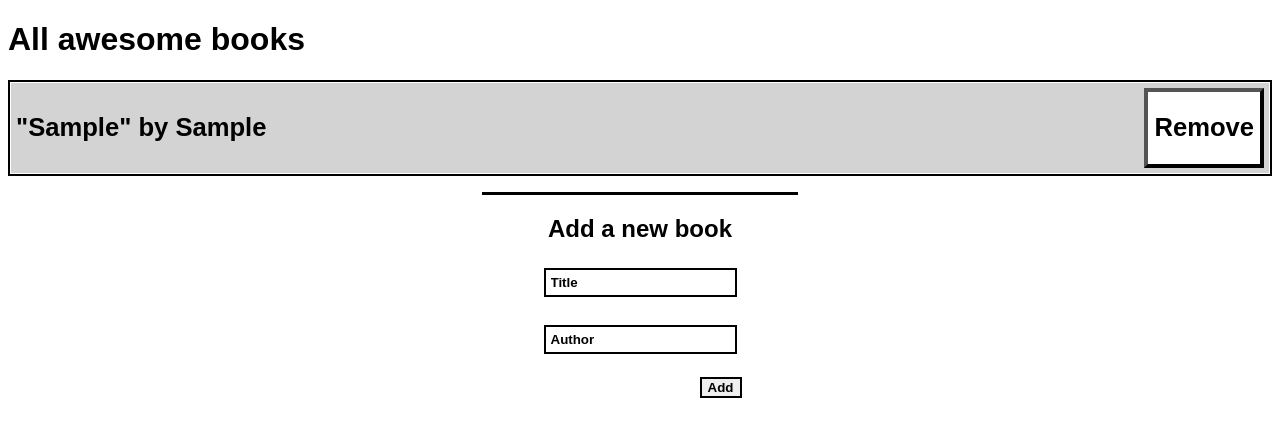
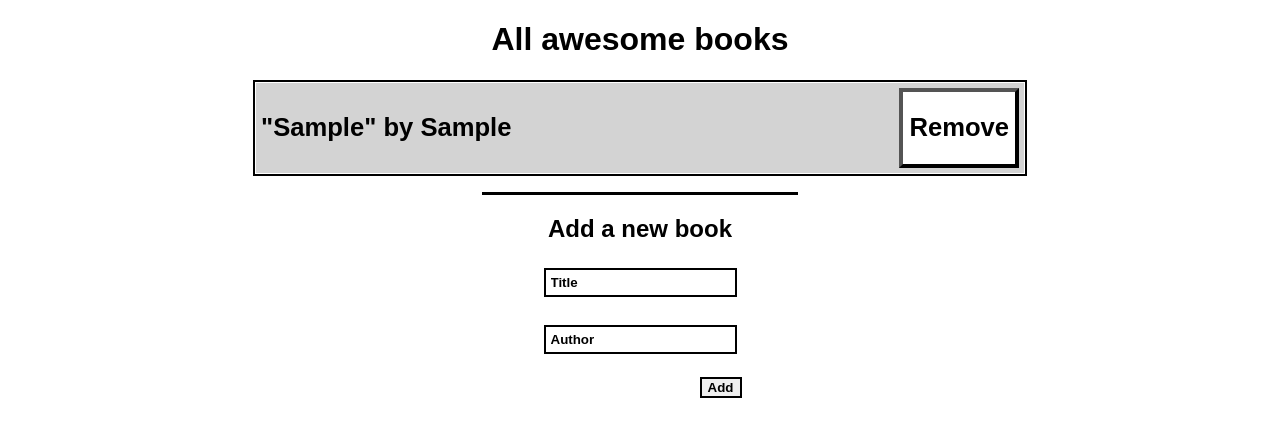
Before and after one commit to wadaudzai/Awesome-Books, a website: page index.html in a window 1280 px wide. Both pictures are taken after typing "Sample", "Sample" into the empty fields and a click on the button "Add". Drawn offline with Linux system fonts and the light colour scheme.

Commit message:
Move add/remove book methods inside Booklist class

```diff
--- a/js/script.js
+++ b/js/script.js
@@ -23,19 +23,15 @@ class Booklist {
     this.books.forEach((element, i) => {
       const book = `<li class="single-book">
                                  <p>"${this.books[i].title}" by ${this.books[i].author}</p>
-                                 <button type="button" class="remove" data-index = "${i}" onclick="removeButton(event)">Remove</button>
+                                 <button type="button" class="remove" data-index = "${i}" onclick="booklist.removeButton(event)">Remove</button>
                     </li>`;
       listItems += book;
     });
 
     booksSection.innerHTML = listItems;
   }
-}
 
-const booklist = new Booklist();
-booklist.refreshBookList();
-
-function addBook() {
+  addBook() {
     const book = new Book(titleInput.value, authorInput.value);
     booklist.books.push(book);
     booklist.refreshBookList();
@@ -44,11 +40,16 @@ function addBook() {
     authorInput.value = '';
   }
 
-function removeButton(event) {
+  removeButton(event) {
     const indexBook = event.currentTarget.dataset.index;
     booklist.books.splice(parseInt(indexBook, 10), 1);
     booklist.refreshBookList();
     localStorage.setItem('books', JSON.stringify(booklist.books));
   }
+}
 
-addButton.addEventListener('click', addBook);
+const booklist = new Booklist();
+booklist.refreshBookList();
+addButton.addEventListener('click', () => {
+  booklist.addBook();
+});
--- a/style.css
+++ b/style.css
@@ -3,8 +3,14 @@ ul {
   border: 2px solid;
 }
 
+body {
+  text-align: center;
+}
+
 .books-section {
   padding: 1px;
+  max-width: 768px;
+  margin: 1em auto;
 }
 
 .single-book {
```
Lines whose indentation alone changed are shown as unchanged.
